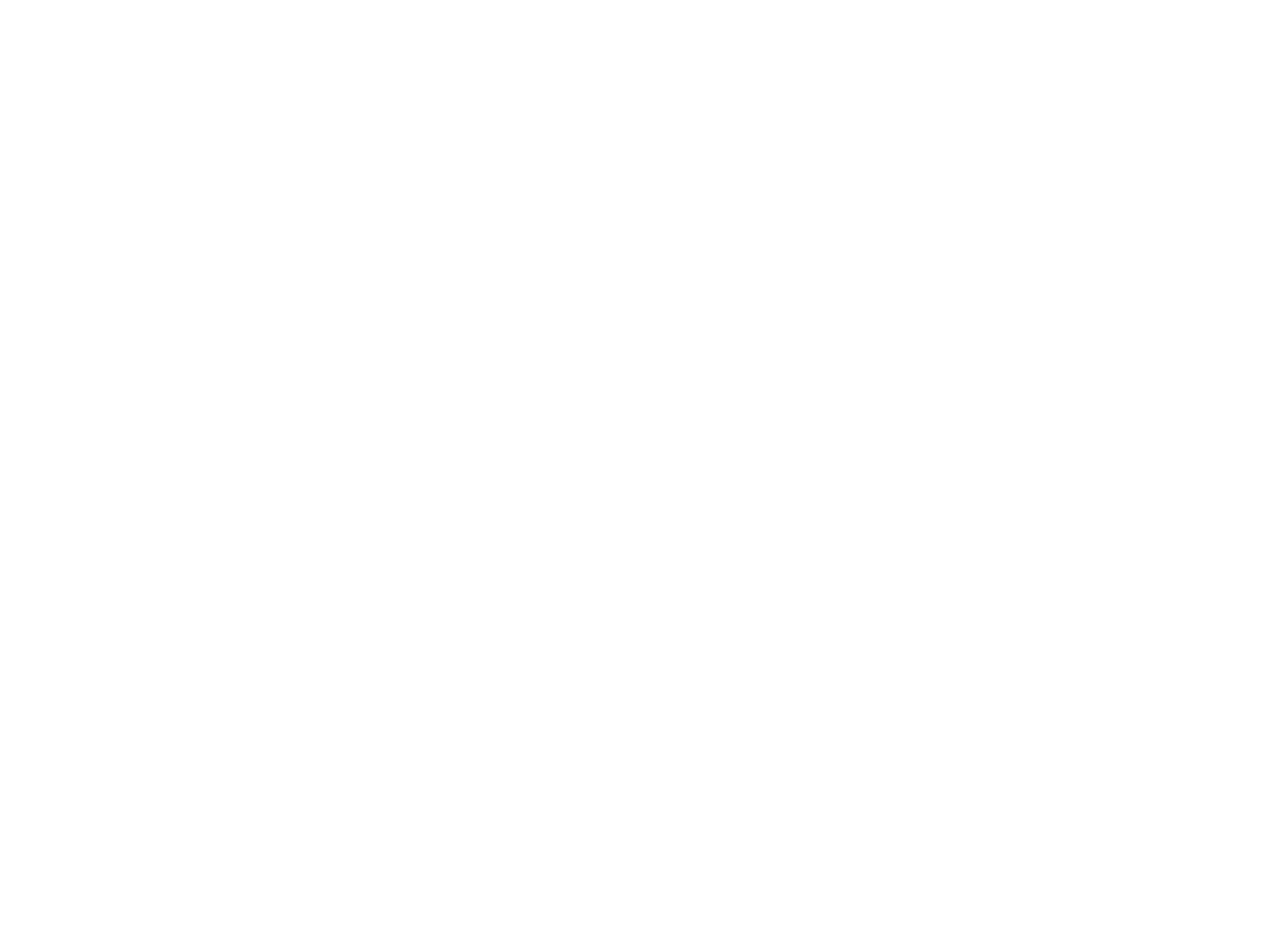
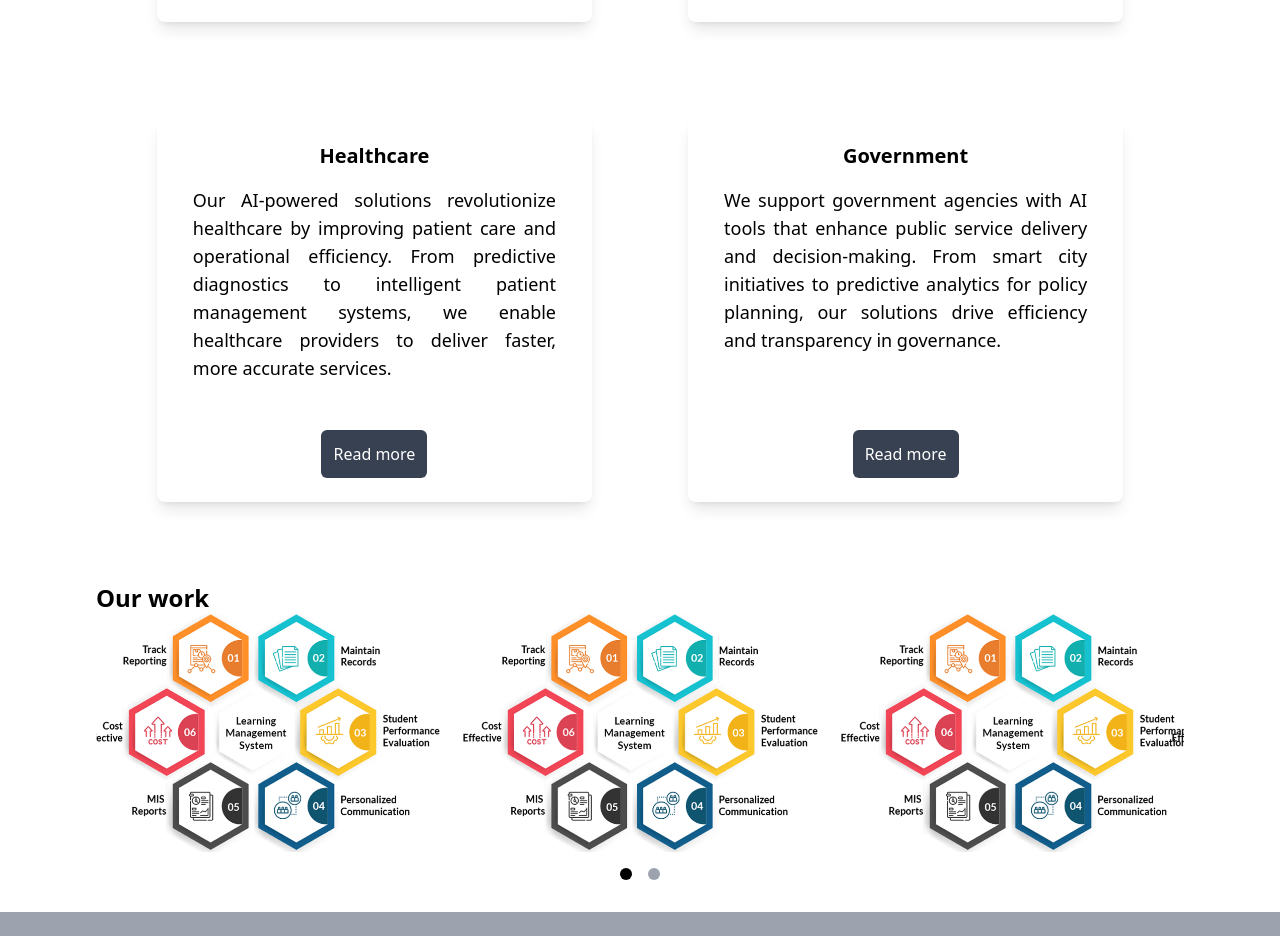
Before and after one commit to chanmyaephonehein/pdbymp, a Next.js app: page /user/industries in a window 1280 px wide. Shown: the part 546-1482 px from the top of the page. Before the commit the page ends 800 px from the top, so only its background shows below. Built offline with nearby package versions, Linux system fonts and the light colour scheme.

Commit message:
Industries Page

```diff
--- a/src/components/cards/SolutionCard.js
+++ b/src/components/cards/SolutionCard.js
@@ -11,11 +11,12 @@ const SolutionCard = ({ title, content, list, button, route }) => {
         </p>
         <p className="pb-4 text-lg px-4 text-justify">{content}</p>
         <ul className="list-disc pl-24">
-          {list.map((item, index) => (
-            <li key={index} className="text-md ">
-              {item}
-            </li>
-          ))}
+          {list &&
+            list.map((item, index) => (
+              <li key={index} className="text-md ">
+                {item}
+              </li>
+            ))}
         </ul>
       </div>
       <button
--- a/src/components/layouts/UserHeader.js
+++ b/src/components/layouts/UserHeader.js
@@ -38,6 +38,7 @@ const UserHeader = () => {
     {
       name: "Industries",
       dropdown: [
+        { name: "All Industries", link: "/user/industries" },
         { name: "Education", link: "/user/industries/1" },
         { name: "Finance", link: "/user/industries/2" },
         { name: "Healthcare", link: "/user/industries/3" },
--- a/src/pages/user/contactus/index.js
+++ b/src/pages/user/contactus/index.js
@@ -3,7 +3,7 @@ const ContactUs = () => {
     <div className="flex justify-center">
       <div className="w-full  bg-gray-900 p-8  flex">
         {/* Left Section */}
-        <div className="w-1/2 text-white pr-8 flex flex-col items-center ">
+        <div className="w-1/2 text-white pr-8 flex flex-col items-center mt-20">
           <h2 className="text-2xl font-bold mb-4 ">
             Let’s Build the Future Together
           </h2>
--- a/src/pages/user/industries/index.js
+++ b/src/pages/user/industries/index.js
@@ -1,7 +1,91 @@
-import React from "react";
+import SolutionCard from "@/components/cards/SolutionCard";
+import React, { useState } from "react";
+
+const industries = [
+  {
+    id: 1,
+    title: "Education",
+    content:
+      "AI-Solutions empowers educational institutions with cutting-edge tools to enhance learning experiences and streamline administrative processes. From AI-driven student performance analytics to virtual classroom assistants, we help schools and universities innovate for the future.",
+  },
+  {
+    id: 2,
+    title: "Finance",
+    content:
+      "AI-Solutions transforms the finance sector with secure, AI-driven tools for fraud detection, risk assessment, and customer service automation. Our solutions help financial institutions stay ahead in a competitive, data-driven market.",
+  },
+  {
+    id: 3,
+    title: "Healthcare",
+    content:
+      "Our AI-powered solutions revolutionize healthcare by improving patient care and operational efficiency. From predictive diagnostics to intelligent patient management systems, we enable healthcare providers to deliver faster, more accurate services.",
+  },
+  {
+    id: 4,
+    title: "Government",
+    content:
+      "We support government agencies with AI tools that enhance public service delivery and decision-making. From smart city initiatives to predictive analytics for policy planning, our solutions drive efficiency and transparency in governance.",
+  },
+];
 
 const Industries = () => {
-  return <div>index</div>;
+  const [currentIndex, setCurrentIndex] = useState(0);
+  const images = [
+    ["/image7.png", "/image7.png", "/image7.png"],
+    ["/image7.png", "/image7.png", "/image7.png"],
+  ];
+
+  const moveSlide = (index) => {
+    setCurrentIndex(index);
+  };
+  return (
+    <div className="flex flex-col">
+      <p className="self-center text-4xl font-semibold mb-8">
+        The Industries We Provide
+      </p>
+      <div className=" flex justify-center flex-wrap gap-24 mb-20">
+        {industries.map((item) => (
+          <SolutionCard
+            key={item.id}
+            title={item.title}
+            content={item.content}
+            button="Read more"
+          />
+        ))}
+      </div>
+      <p className="text-2xl font-semibold">Our work</p>
+      <div className="overflow-hidden w-full flex justify-center">
+        <div
+          className="flex transition-transform duration-500"
+          style={{ transform: `translateX(-${currentIndex * 100}%)` }}
+        >
+          {images.map((slide, i) => (
+            <div key={i} className="min-w-full flex justify-center gap-4">
+              {slide.map((src, j) => (
+                <img
+                  key={j}
+                  src={src}
+                  alt={`Image ${i * 3 + j + 1}`}
+                  className="w-1/3 rounded-lg"
+                />
+              ))}
+            </div>
+          ))}
+        </div>
+      </div>
+      <div className="mt-4 flex justify-center">
+        {[0, 1].map((index) => (
+          <span
+            key={index}
+            className={`h-3 w-3 mx-2 rounded-full inline-block cursor-pointer ${
+              currentIndex === index ? "bg-black" : "bg-gray-400"
+            }`}
+            onClick={() => moveSlide(index)}
+          ></span>
+        ))}
+      </div>
+    </div>
+  );
 };
 
 export default Industries;
--- a/src/pages/user/solutions/[id].js
+++ b/src/pages/user/solutions/[id].js
@@ -28,7 +28,7 @@ const EachSolution = () => {
           each student’s needs, tracks progress, and provides real-time insights
           for teachers.
         </p>
-
+        <img src="/image7.png" className="" />
         <h2 className="text-xl font-bold">Key Features</h2>
         <h3 className="text-lg font-semibold mt-4">For Students 🎓</h3>
         <p className="mt-2">
--- a/src/pages/user/solutions/index.js
+++ b/src/pages/user/solutions/index.js
@@ -121,7 +121,7 @@ const Solutions = () => {
       {solutionsType.map((item, index) => (
         <div key={index} className="flex flex-col gap-1 mb-10">
           <p className="ml-24 text-2xl font-bold">{item.header}</p>
-          <div className="flex justify-center gap-24">
+          <div className="flex justify-center flex-wrap gap-24">
             {item.data.map((itm, index) => (
               <SolutionCard
                 key={item.id}
```
Also changed, not shown: public/image7.png (renamed from src/utils/image7.png).
